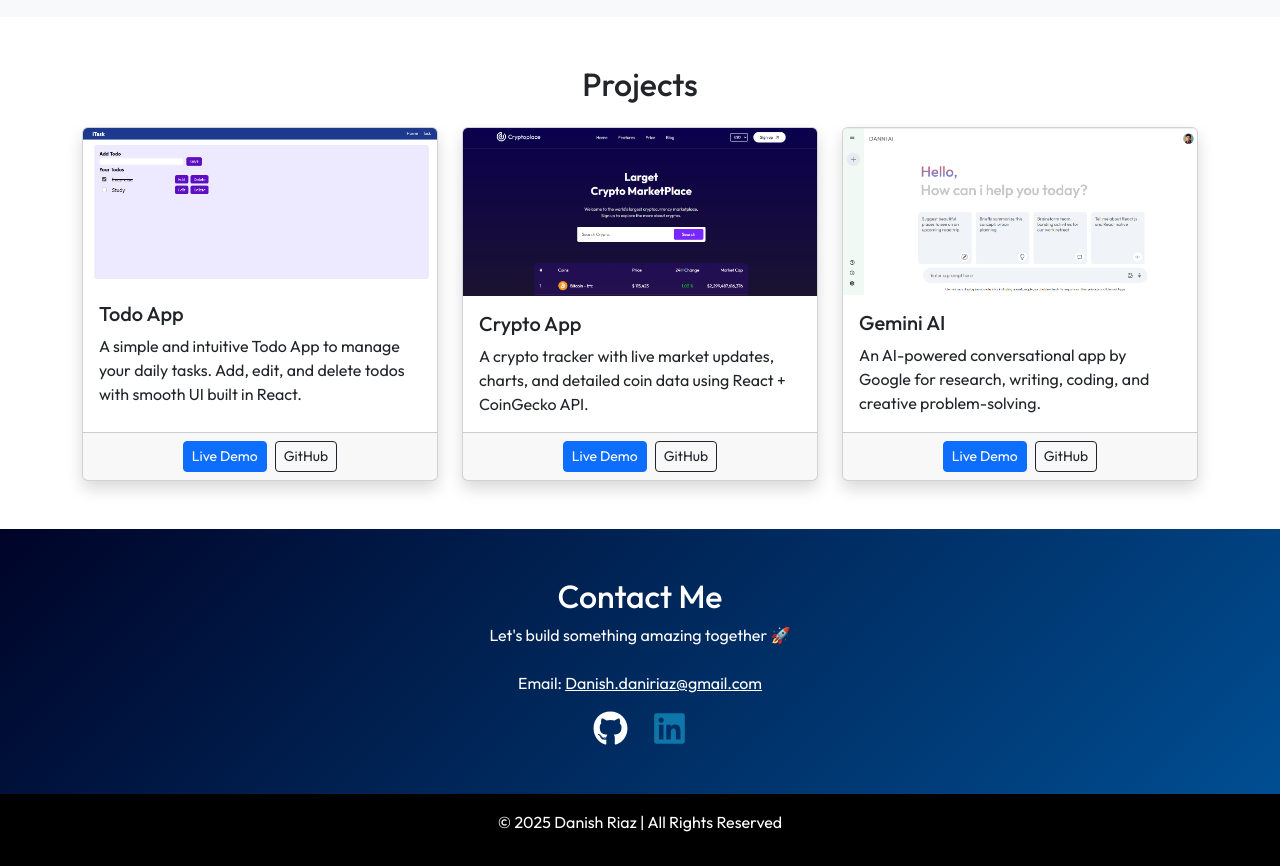
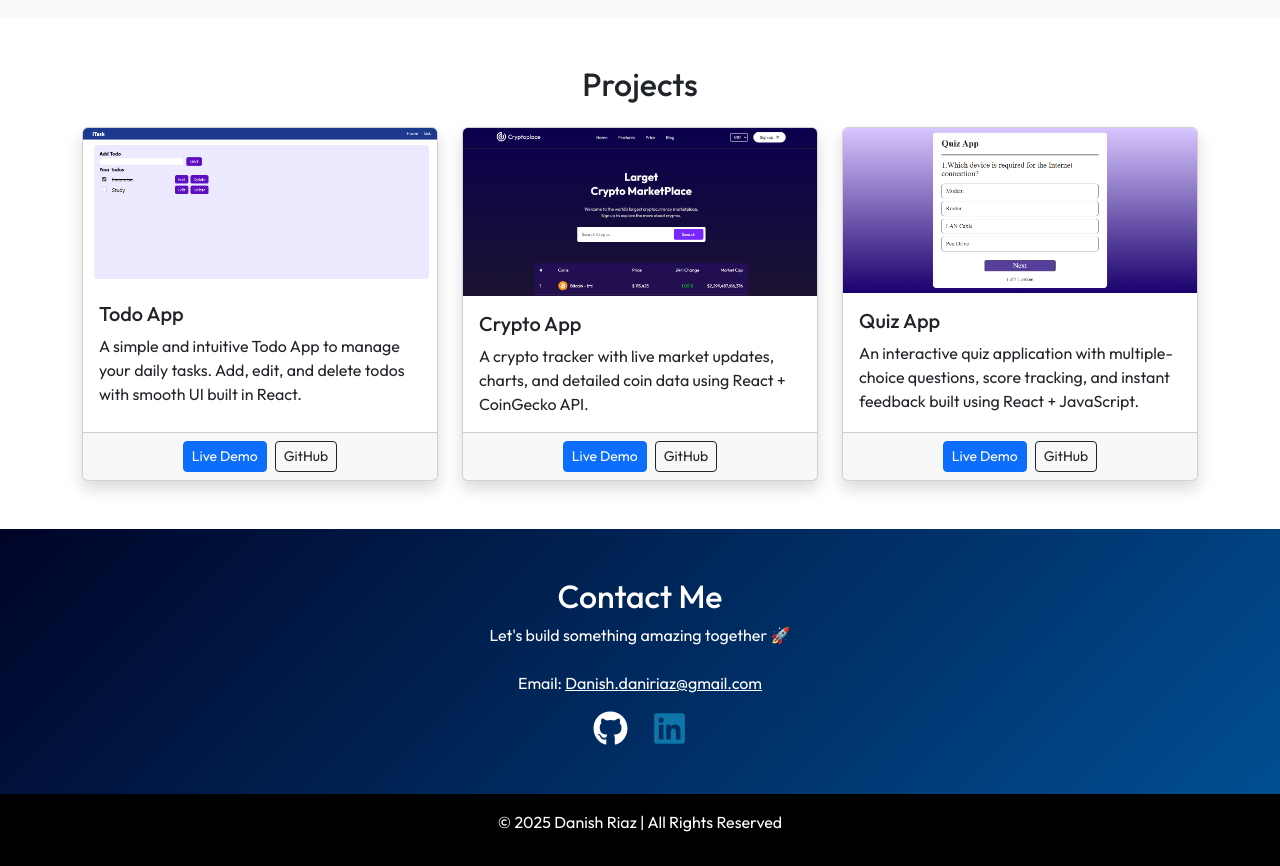
Before and after one commit to danishmeher/portfolio, a React (Vite) app: page / in a window 1280 px wide. Shown: the part 1380-2246 px from the top of the page. Built offline with nearby package versions, Linux system fonts and the light colour scheme; the HTML template or start-up script is replaced by a standard one.

Commit message:
Update: description of what changed

```diff
--- a/src/App.jsx
+++ b/src/App.jsx
@@ -129,16 +129,16 @@
           </div>
           <div className="col-md-6 col-lg-4">
             <div className="card shadow project-card h-100">
-              <img src="gemini.PNG" className="card-img-top" alt="Crypto App" />
+              <img src="Quiz.PNG" className="card-img-top" alt="Crypto App" />
               <div className="card-body">
-                <h5 className="card-title">Gemini AI</h5>
+                <h5 className="card-title">Quiz App</h5>
                 <p className="card-text">
-                  An AI-powered conversational app by Google for research, writing, coding, and creative problem-solving.
+                  An interactive quiz application with multiple-choice questions, score tracking, and instant feedback built using React + JavaScript.
                 </p>
               </div>
               <div className="card-footer text-center">
-                <a href="https://gemini-ai-lime-nine.vercel.app/" className="btn btn-sm btn-primary" target="_blank" rel="noreferrer">Live Demo</a>
-                <a href="https://github.com/danishmeher/crypto-app" className="btn btn-sm btn-outline-dark ms-2" target="_blank" rel="noreferrer">GitHub</a>
+                <a href="https://quiz-app-gilt-nine-92.vercel.app/" className="btn btn-sm btn-primary" target="_blank" rel="noreferrer">Live Demo</a>
+                <a href="https://github.com/danishmeher/quiz-app" className="btn btn-sm btn-outline-dark ms-2" target="_blank" rel="noreferrer">GitHub</a>
               </div>
             </div>
           </div>
```
Also changed, not shown: public/Quiz.PNG (added).
